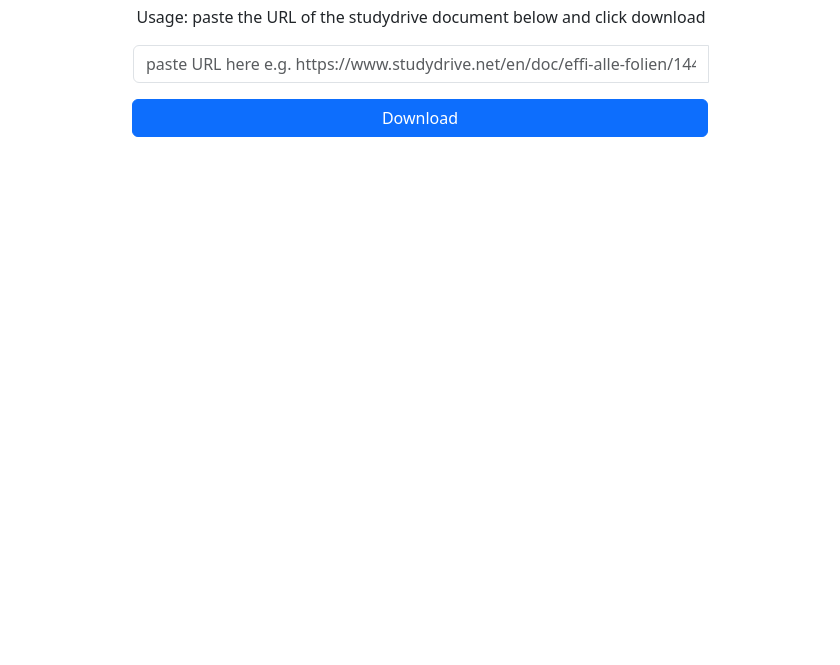
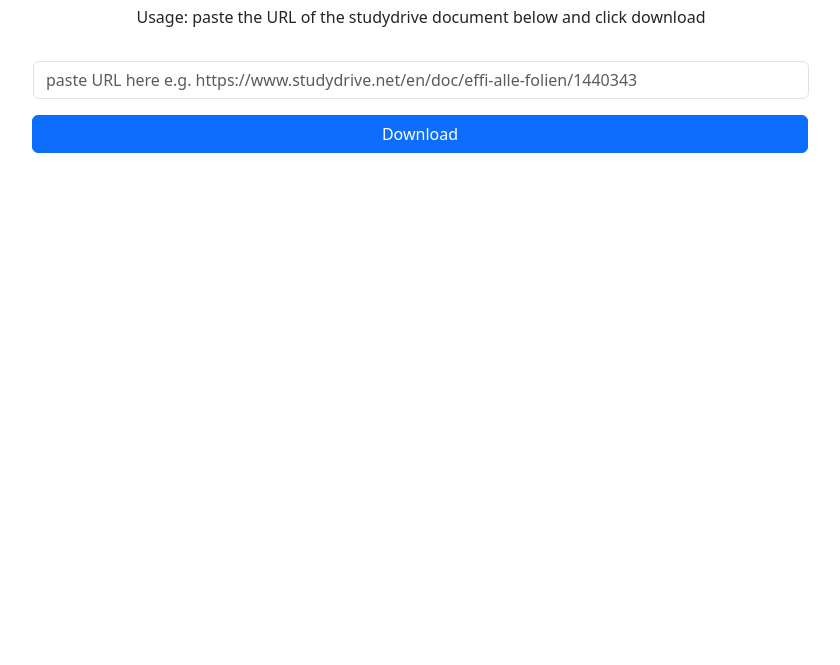
Before and after one commit to the-codeboy/studyscraper-rs, a plain HTML site: page static/index.html in a window 1280 px wide. Shown: the part 135-800 px from the top of the page, without its empty margins (219-1059 px from the left). Drawn offline with nearby package versions, Linux system fonts and the light colour scheme.

Commit message:
fix: rounded input and more space for url input

```diff
--- a/static/index.html
+++ b/static/index.html
@@ -16,7 +16,7 @@
       }
 
       .container {
-        max-width: 600px;
+        max-width: 800px;
         margin: 0 auto;
       }
 
@@ -34,12 +34,12 @@
       <div class="input-group mb-3">
         <input
           type="text"
-          class="form-control"
+          class="form-control rounded my-3"
           placeholder="paste URL here e.g. https://www.studydrive.net/en/doc/effi-alle-folien/1440343"
           value=""
         />
         <button
-          class="btn btn-primary btn-download rounded mt-3"
+          class="btn btn-primary btn-download rounded"
           onclick="download()"
         >
           Download
```
